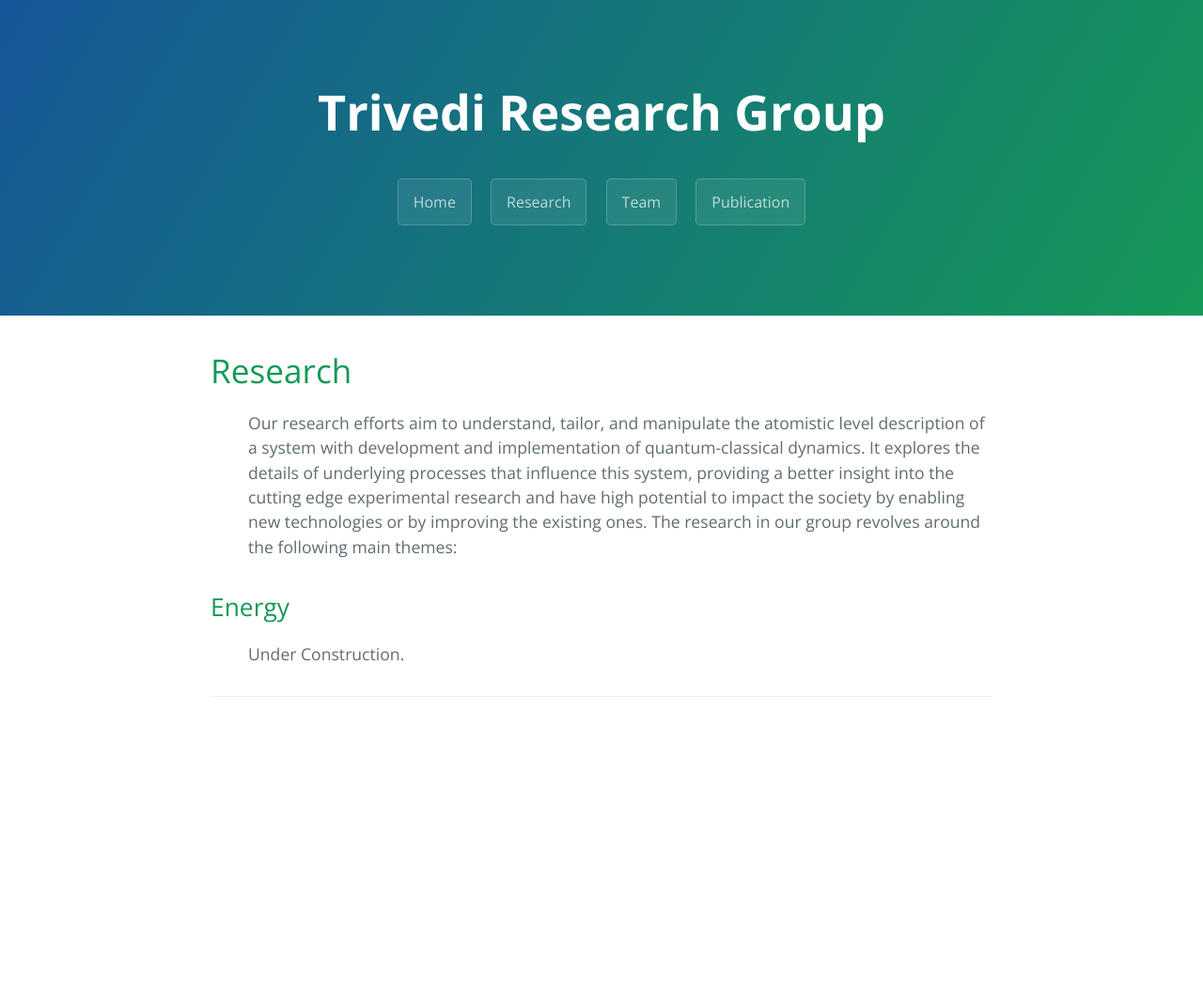
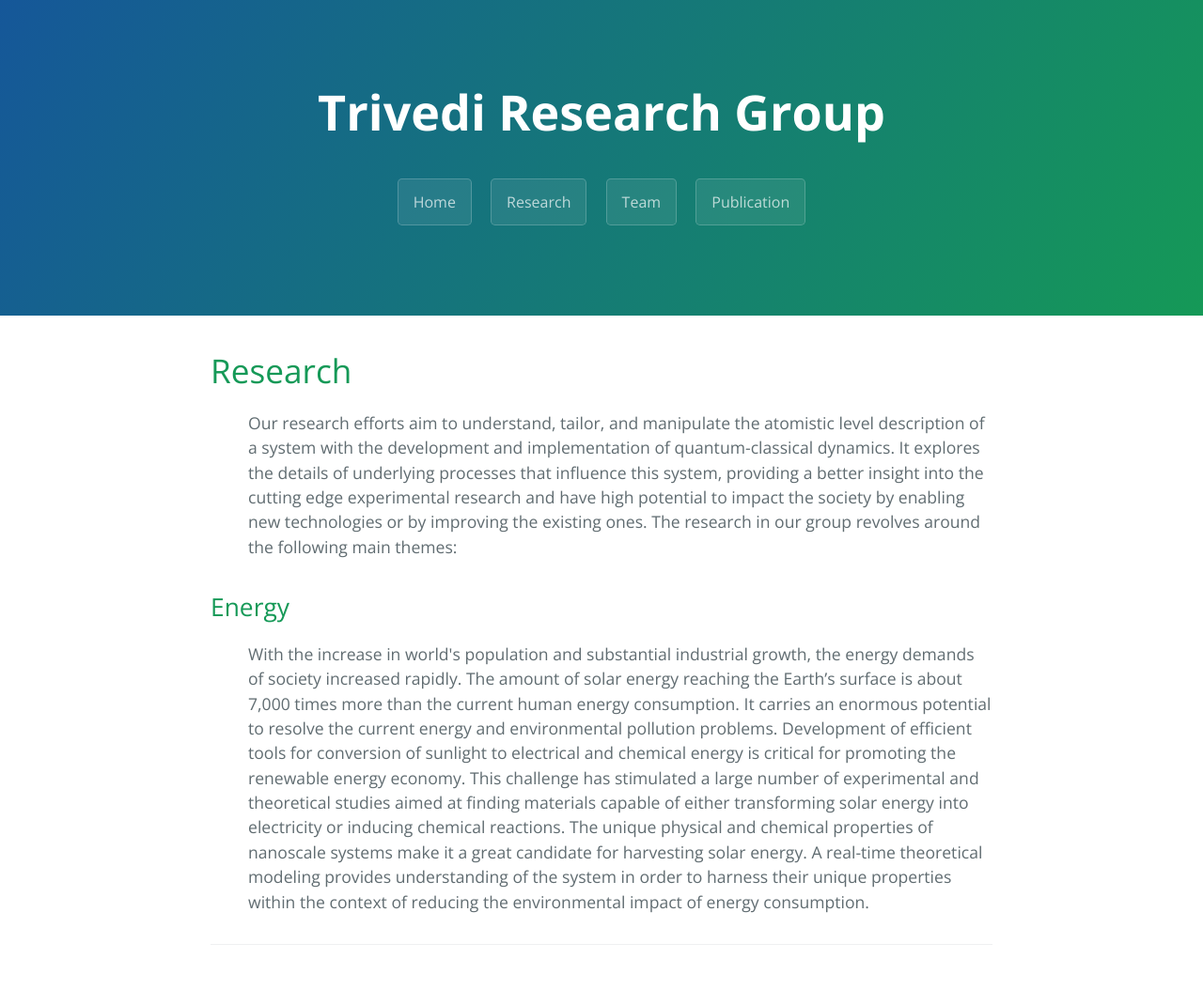
Before and after one commit to dharatrivedi/dharatrivedi.github.io, a Jekyll site: the page built from research.html, in a window 1280 px wide. Shown: the whole page at 94% size. Built offline with Jekyll 4.4.1, drawn with Linux system fonts in a browser that asks for light colours; before the commit the page ends 900 px from its top, so only the background shows below that.

Commit message:
Update research.html

```diff
--- a/research.html
+++ b/research.html
@@ -7,13 +7,13 @@ title: {{ site.name }}
   <h1>Research</h1>
   <ul class="posts">
     {% for post in site.posts %}
-      Our research efforts aim to understand, tailor, and manipulate the atomistic level description of a system with development and implementation of quantum-classical dynamics. It explores the details of underlying processes that influence this system, providing a better insight into the cutting edge experimental research and have high potential to impact the society by enabling new technologies or by improving the existing ones. The research in our group revolves around the following main themes:
+      Our research efforts aim to understand, tailor, and manipulate the atomistic level description of a system with the development and implementation of quantum-classical dynamics. It explores the details of underlying processes that influence this system, providing a better insight into the cutting edge experimental research and have high potential to impact the society by enabling new technologies or by improving the existing ones. The research in our group revolves around the following main themes:
     {% endfor %}
   </ul>
   <h2>Energy</h2>
   <ul class="posts">
     {% for post in site.posts %}
-      Under Construction.
+      With the increase in world's population and substantial industrial growth, the energy demands of society increased rapidly. The amount of solar energy reaching the Earth’s surface is about 7,000 times more than the current human energy consumption. It carries an enormous potential to resolve the current energy and environmental pollution problems. Development of efficient tools for conversion of sunlight to electrical and chemical energy is critical for promoting the renewable energy economy. This challenge has stimulated a large number of experimental and theoretical studies aimed at finding materials capable of either transforming solar energy into electricity or inducing chemical reactions. The unique physical and chemical properties of nanoscale systems make it a great candidate for harvesting solar energy. A real-time theoretical modeling provides understanding of the system in order to harness their unique properties within the context of reducing the environmental impact of energy consumption.
     {% endfor %}
   </ul>
 </div>
```
